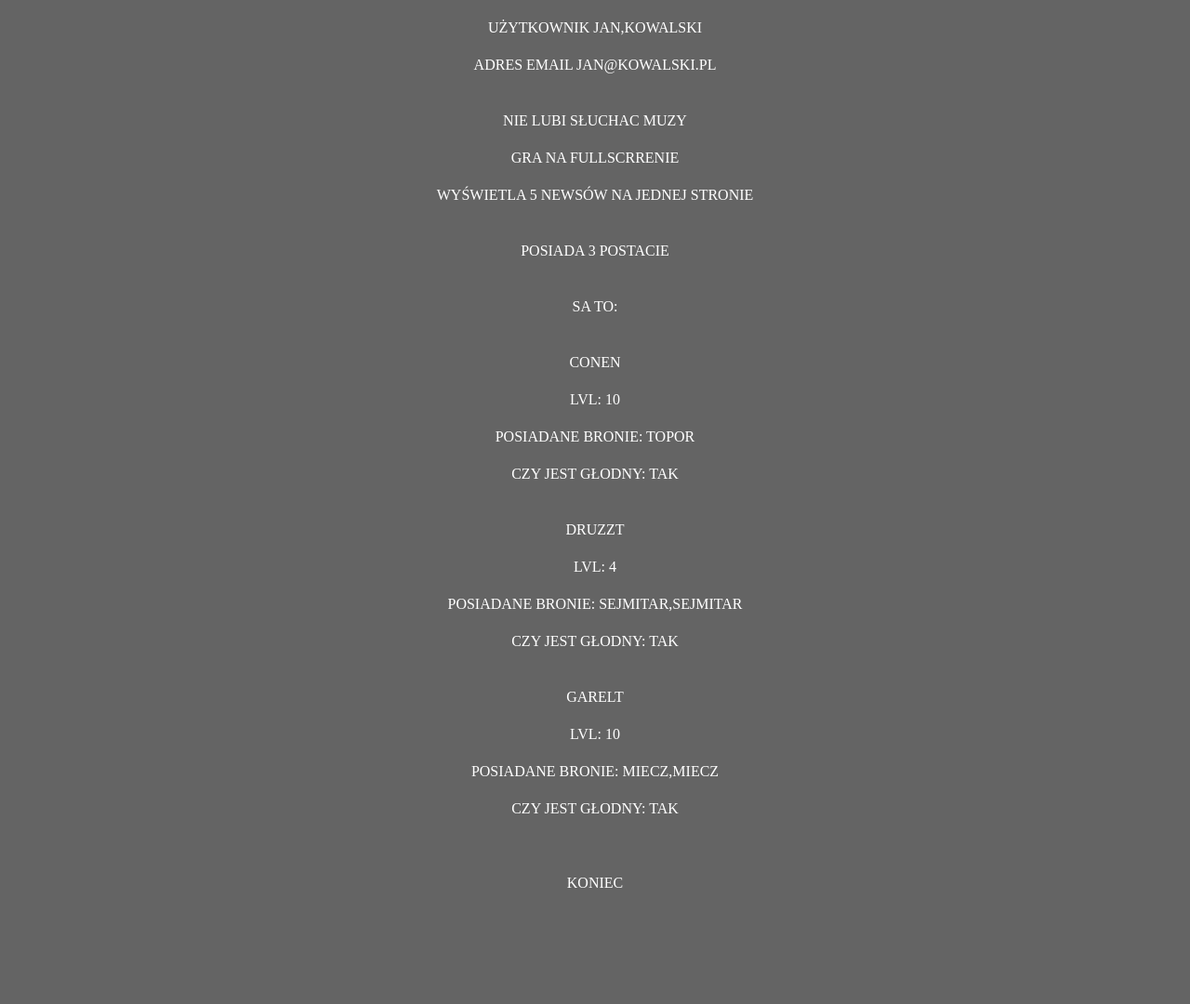
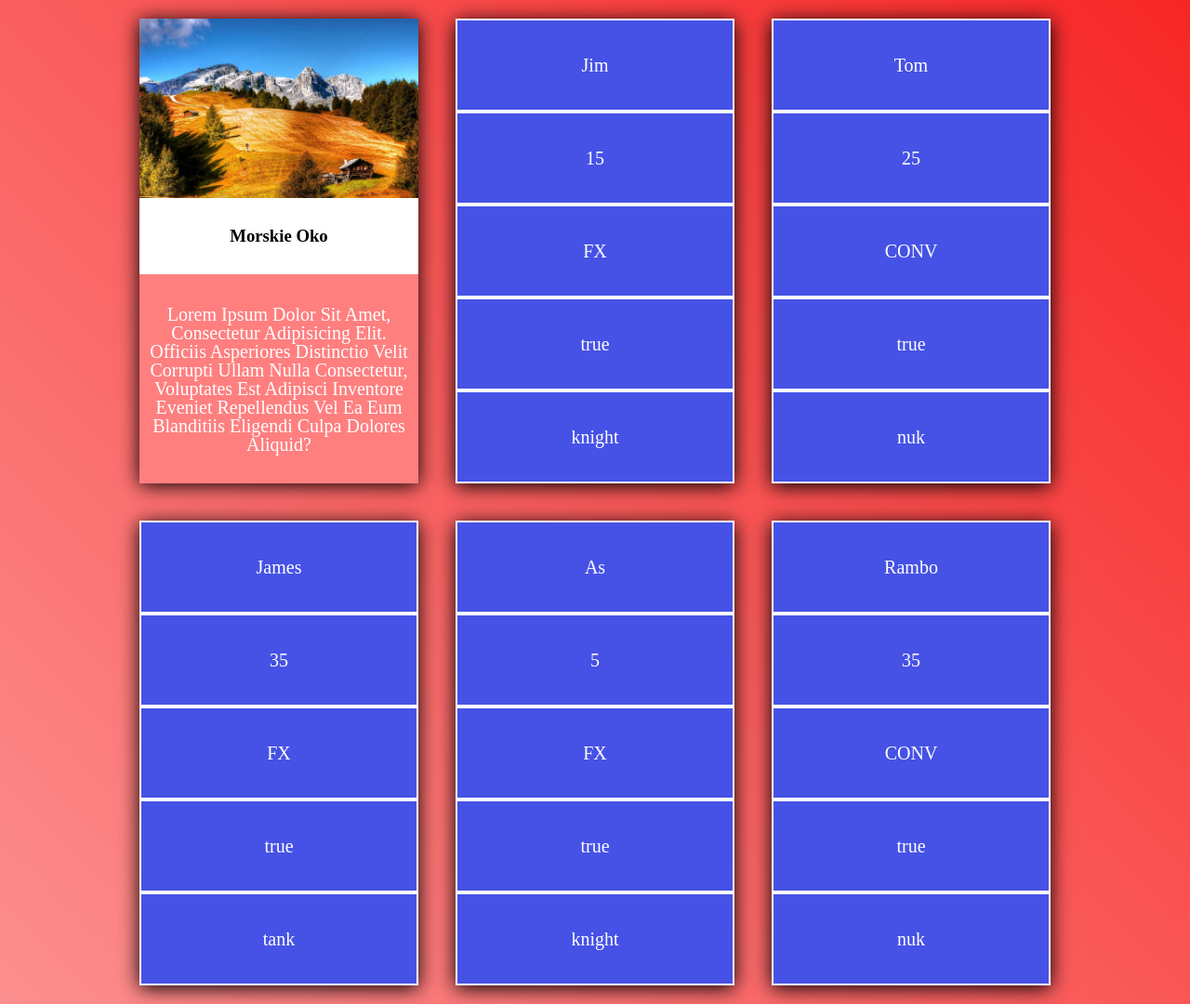
Before and after one commit to chesterxp/Nauka-JS, a PHP site: page /array.html in a window 1280 px wide. Shown: the whole page at 93% size. Before the commit the page ends 955 px from the top, so only its background shows below. Run offline with PHP 8.4, Linux system fonts and the light colour scheme.

Commit message:
cwiczenia z jason2

```diff
--- a/array.html
+++ b/array.html
@@ -2,275 +2,35 @@
 <html lang="en">
 <head>
   <meta charset="UTF-8">
-  <title>Array Cardio 💪</title>
+  <title>Array</title>
+  <link rel="stylesheet" href="css/array.css">
 </head>
-<style>
-  body{
-    display: flex;
-    justify-content: center;
-    align-content: center;
-    flex-direction: column;margin: 0;
-    padding: 0;
-  }
-  p{
-    color: white;
-    background: #646464;
-    padding: 10px 20px;
-    text-transform: uppercase;
-    text-align: center;
-    line-height: 40px;
-    font: 20px;
-    margin: 0 auto;
 
-  }
-  </style>
 <body>
+<div class="box">
 
-  <div id="showMe"></div>
-  <script>
-    // Get your shorts on - this is an array workout!
-    // ## Array Cardio Day 1
 
-    // Some data we can work with
-
-    const inventors = [
-      { first: 'Albert', last: 'Einstein', year: 1879, passed: 1955 },
-      { first: 'Isaac', last: 'Newton', year: 1643, passed: 1727 },
-      { first: 'Galileo', last: 'Galilei', year: 1564, passed: 1642 },
-      { first: 'Marie', last: 'Curie', year: 1867, passed: 1934 },
-      { first: 'Johannes', last: 'Kepler', year: 1571, passed: 1630 },
-      { first: 'Nicolaus', last: 'Copernicus', year: 1473, passed: 1543 },
-      { first: 'Max', last: 'Planck', year: 1858, passed: 1947 }
-//      { first: 'Katherine', last: 'Blodgett', year: 1898, passed: 1979 },
-//      { first: 'Ada', last: 'Lovelace', year: 1815, passed: 1852 },
-//      { first: 'Sarah E.', last: 'Goode', year: 1855, passed: 1905 },
-//      { first: 'Lise', last: 'Meitner', year: 1878, passed: 1968 },
-//      { first: 'Hanna', last: 'Hammarström', year: 1829, passed: 1909 }
-    ];
-
-    const people = ['Beck, Glenn', 'Becker, Carl', 'Beckett, Samuel', 'Beddoes, Mick', 'Beecher, Henry', 'Beethoven, Ludwig', 'Begin, Menachem', 'Belloc, Hilaire', 'Bellow, Saul', 'Benchley, Robert', 'Benenson, Peter', 'Ben-Gurion, David', 'Benjamin, Walter', 'Benn, Tony', 'Bennington, Chester', 'Benson, Leana', 'Bent, Silas', 'Bentsen, Lloyd', 'Berger, Ric', 'Bergman, Ingmar', 'Berio, Luciano', 'Berle, Milton', 'Berlin, Irving', 'Berne, Eric', 'Bernhard, Sandra', 'Berra, Yogi', 'Berry, Halle', 'Berry, Wendell', 'Bethea, Erin', 'Bevan, Aneurin', 'Bevel, Ken', 'Biden, Joseph', 'Bierce, Ambrose', 'Biko, Steve', 'Billings, Josh', 'Biondo, Frank', 'Birrell, Augustine', 'Black, Elk', 'Blair, Robert', 'Blair, Tony', 'Blake, William'];
-
-    //https://javascript30.com/account/access/58d5564dbad3b321c1519b5e/view/99f049bb27
-    var arrayJSON = 'https://gist.githubusercontent.com/Miserlou/c5cd8364bf9b2420bb29/raw/2bf258763cdddd704f8ffd3ea9a3e81d25e2c6f6/cities.json';
-
-    // Array.prototype.filter()
-    // 1. Filter the list of inventors for those who were born in the 1500's
-//    var len = inventors.length;
-//    for (var i=0;i<len;i++){
-//      var val = inventors[i].year;
-//      if( val> 1500 && val <1599){
-//        console.log(val);
-//      }
-//    }
-
-//    const fifteen = inventors.filter(investor => {
-//      if(investor.year >= 1500 && investor.year <1600){
-//        return true;
-//      }
-//    });
-//    console.table(fifteen);
-
-      //const fifteen = inventors.filter(investor => (investor.year >= 1500 && investor.year <1600));
-    //console.table(fifteen);
-
-//    console.log(inventors[0].year);
-
-    //-----------------------------------------------------------------------------------------------------------
-    // Array.prototype.map()
-    // 2. Give us an array of the inventors' first and last names
-//    const fullName = inventors.map(function(d) {
-//      return d.first +' '+ d.last;
-//    });
-//    console.log(fullName);
-
-//    var nameArray = [];
-//    for (var i = 0;i<len;i++){
-//      var x = inventors[i].first + " " + inventors[i].last;
-//      nameArray.push(x);
-//    }
-//    console.log(nameArray);
+<div class="articeCard">
+  <img src="/images/foto1.jpg" alt="">
+  <h3>Morskie Oko</h3>
+  <p>Lorem ipsum dolor sit amet, consectetur adipisicing elit. Officiis asperiores distinctio velit corrupti ullam nulla consectetur, voluptates est adipisci inventore eveniet repellendus vel ea eum blanditiis eligendi culpa dolores aliquid?</p>
+</div>
+<div id="showMe"></div>
+<!--
+<div class="playCard">
+  <div class="name">JIM</div>
+  <div class="lvl">15</div>
+  <div class="clan">FX</div>
+  <div class="animal">Have pet</div>
+  <div class="char">Knight</div>
+</div>
+-->
+</div>
 
 
 
+<script   src="https://code.jquery.com/jquery-2.2.4.min.js"   integrity="sha256-BbhdlvQf/xTY9gja0Dq3HiwQF8LaCRTXxZKRutelT44="   crossorigin="anonymous"></script>
+  <script src="js/array.js" ></script>
 
-    //-----------------------------------------------------------------------------------------------------------
-    // Array.prototype.sort()
-    // 3. Sort the inventors by birthdate, oldest to youngest
-//    var tablicaSort = [];
-//    for (var i = 0;i<len;i++){
-//      tablicaSort.push(inventors[i].year);
-//    }
-//    var newA = tablicaSort.sort(function(a,b){
-//      return b-a;
-//    });
-//    console.log(newA);
-
-//      const ordered = inventors.sort(function(a,b){
-//      if(a.year<b.year) {
-//        return 1;
-//      }else{
-//        return -1;
-//      }
-//
-//      });
-      //console.table(ordered);
-
-//      const ordered2 = inventors.sort((a,b) => a.year<b.year ? 1 : -1);
-      //console.table (ordered2);
-
-    //-----------------------------------------------------------------------------------------------------------
-    // Array.prototype.reduce()
-    // 4. How many years did all the inventors live?
-//    var totalYears = 0;
-//    for (var i=0;i<len;i++){
-//      var age = inventors[i].passed - inventors[i].year;
-//      totalYears+=age;
-//    }
-//    console.log(totalYears);
-    //-------------------
-//    var total = 0;
-//    const totalYears = inventors.reduce((total,inventor) => {
-//      return total + (inventor.passed-inventor.year);
-//    },0);
-//
-//    console.log(totalYears);
-
-    //-----------------------------------------------------------------------------------------------------------
-    // 5. Sort the inventors by years lived
-    //sortowanie wewnątrz obiektów w tabeli
-//    const oldest = inventors.sort(function(a,b){
-//      const lastGuy = a.passed - a.year;
-//      const nextGuy = b.passed - b.year;
-//      return lastGuy > nextGuy ? -1 : 1;
-//    });
-//      console.table(oldest);
-
-
-
-    //-----------------------------------------------------------------------------------------------------------
-    // 6. create a list of Boulevards in Paris that contain 'de' anywhere in the name
-    // https://en.wikipedia.org/wiki/Category:Boulevards_in_Paris
-    //https://en.wikipedia.org/wiki/Category:Boulevards_in_Paris
-
-    //    const category = document.querySelector('.mw-category');
-    //    const links = Array.from(category.querySelectorAll('a'));
-    //    const de = links
-    //                    .map(link => link.textContent)
-    //                    .filter(streetName => streetName.includes('de'));
-
-
-    //-----------------------------------------------------------------------------------------------------------
-    // 7. sort Exercise
-    // Sort the people alphabetically by last name
-
-//    const alpha = people.sort(function(lastOne, nextOne){
-//      const [aLast,aFirst] = lastOne.split(', ');
-//      const [bLast,bFirst] = nextOne.split(', ');
-//      //return aLast > bLast ? 1 : -1;
-//      console.table(nextOne);
-//
-//    });
-
-//      const alpha = people.sort(function(lastOne, nextOne){
-//          const parts = lastOne.split(', ');
-      //return aLast > bLast ? 1 : -1;
-      //console.log(parts);
-
-//    });
-
-//    var people2 = ['lukasz michal zaw pierwszy', 'aneta weronika zaw','daria monika zaw','tomek rysiek dom'];
-//
-//    const nowa2 = people2.sort(function(a){
-//      //const cos = b.split(' ');
-//      //console.log(cos);
-//      //przypisanie zmiennych do podzielonego textu
-//      const [a2, b2, c2, d2] = a.split(' ');
-//      console.log(a2,b2,c2,d2);
-//    });
-
-
-
-    //-----------------------------------------------------------------------------------------------------------
-    // 8. Reduce Exercise
-    // Sum up the instances of each of these
-//    const data = ['car', 'car', 'truck', 'truck', 'bike', 'walk', 'car', 'van', 'bike', 'walk', 'car', 'van', 'car', 'truck' ];
-//
-//    const transport = data.reduce(function(obj, item){
-//      if(!obj[item]){
-//        obj[item] = 0;
-//      }
-//      obj[item]++;
-//      return obj;
-//    },{});
-//
-//    console.log(transport);
-    var text2 = '{"name":["Jan","Kowalski"],"email":"jan@Kowalski.pl","settings":{"sound":"off","fullScreen":true,"newsDisplayed":5},"Characters":[{"name":"Conen","level":10,"items":["topor"],"hungry":true},{"name":"Druzzt","level":4,"items":["sejmitar","sejmitar"],"hungry":true},{"name":"Garelt","level":10,"items":["miecz","miecz"],"hungry":true}]}';
-    //console.log(text2);
-    var obj2 = JSON.parse(text2);
-    //console.log(obj2);
-    var msg = "<p>Użytkownik " + obj2.name + '</br>';
-    msg += "Adres email " + obj2.email + '</br>';
-    msg += soundON();
-    msg += "<p>Posiada " + obj2.Characters.length + " postacie</p>";
-    msg += "<p>Sa to: <br>" + showHeros()+'</p>';
-    msg += "<p>koniec</p>";
-    function soundON(){
-      var settings = "";
-      if (obj2.settings.sound === 'off'){
-        settings += "<p> Nie lubi słuchac muzy" +'</br>';
-      }
-      else{
-        settings += "Lubi słuchać muzy"+'</br>';
-      };
-
-      if(obj2.settings.fullScreen == true){
-        settings += "Gra na fullScrrenie" +'</br>';
-      }
-      else{
-        settings += "Nie lubi grać na fullScrrenie" +'</br>';
-      };
-      settings += "Wyświetla "+obj2.settings.newsDisplayed + ' newsów na jednej stronie</p>';
-      return settings;
-    };
-    function areHungry(number){
-      var hungry = '';
-      if (obj2.Characters[number].hungry == true){
-        hungry += "Czy jest głodny: TAK";
-      }
-      else{
-        hungry += "<p>Czy jest głodny: NIE</p>";
-      }
-      return hungry;
-    }
-    function showHeros(){
-      var heros ="";
-      for (var i=0;i<3;i++){
-        heros += '<p>' + obj2.Characters[i].name + '<br/>';
-        heros += "LvL: " + obj2.Characters[i].level + '<br>';
-        heros += "Posiadane bronie: " + obj2.Characters[i].items + '<br>';
-        heros += areHungry(i) + '</p>';
-      }
-      return heros;
-    }
-  //console.log(obj2.Characters[1].hungry);
-
-    showMe.innerHTML = msg;
-
-//    var text = '{"employees":[' +
-//      '{"firstName":"John","lastName":"Doe" },' +
-//      '{"firstName":"Anna","lastName":"Smith" },' +
-//      '{"firstName":"Peter","lastName":"Jones" }]}';
-//    console.log(text);
-//    var obj = JSON.parse(text);
-//
-//    console.log(obj);
-//    var showMe = document.querySelector('#showMe');
-//
-//
-//    var imie = obj.employees[2].firstName + " "+ obj.employees[2].lastName;
-//    var wellcome = '<h1> Witamy na naszej stronie </h1>';
-//    wellcome += '<h2> '+ imie+' </h2>';
-//    showMe.innerHTML = wellcome;
-  </script>
 </body>
 </html>
--- /dev/null
+++ b/css/array.css
@@ -0,0 +1,87 @@
+/* Generated by less 2.5.1 */
+body {
+  display: flex;
+  justify-content: center;
+  align-content: center;
+  flex-direction: column;
+  margin: 0;
+  padding: 0;
+  box-sizing: border-box;
+}
+* {
+  box-sizing: border-box;
+}
+p {
+  color: white;
+  background: #646464;
+  padding: 10px 20px;
+  text-transform: uppercase;
+  text-align: center;
+  line-height: 40px;
+  font: 20px;
+  margin: 0 auto;
+}
+.box {
+  background: linear-gradient(45deg, #fd8f8f, #f72626);
+  display: flex;
+  justify-content: center;
+  align-content: center;
+  flex-wrap: wrap;
+}
+.articeCard {
+  width: 300px;
+  max-height: 500px;
+  box-shadow: 0 2px 20px black;
+  margin: 20px;
+  background: white;
+  display: flex;
+  justify-content: space-between;
+  align-items: center;
+  flex-direction: column;
+}
+.articeCard:hover {
+  opacity: 0.90;
+}
+.articeCard img {
+  width: 100%;
+  height: 200px;
+}
+.articeCard h3 {
+  text-align: center;
+  height: 50px;
+}
+.articeCard p {
+  font-size: 20px;
+  line-height: 20px;
+  background: #ff7f7f;
+  text-transform: capitalize;
+  text-align: center;
+  height: 250px;
+  color: white;
+  padding: 5px;
+}
+.articeCard h3,
+.articeCard p {
+  display: flex;
+  justify-content: center;
+  align-items: center;
+}
+.playCard {
+  width: 300px;
+  margin: 20px;
+  box-shadow: 0 3px 20px black;
+  background: #4652e5;
+  color: white;
+}
+.playCard .name,
+.playCard .lvl,
+.playCard .clan,
+.playCard .animal,
+.playCard .char {
+  height: 100px;
+  display: flex;
+  justify-content: center;
+  align-items: center;
+  border: 2px solid white;
+  font-size: 20px;
+}
--- /dev/null
+++ b/css/array.less
@@ -0,0 +1,85 @@
+  body{
+    display: flex;
+    justify-content: center;
+    align-content: center;
+    flex-direction: column;margin: 0;
+    padding: 0;
+    box-sizing: border-box;
+  }
+*{
+  box-sizing: border-box;
+}
+  p{
+    color: white;
+    background: #646464;
+    padding: 10px 20px;
+    text-transform: uppercase;
+    text-align: center;
+    line-height: 40px;
+    font: 20px;
+    margin: 0 auto;
+  }
+
+
+
+.box{
+  background: linear-gradient(45deg, #fd8f8f, #f72626);
+  display: flex;
+  justify-content: center;
+  align-content: center;
+  flex-wrap: wrap;
+}
+.articeCard{
+  width: 300px;
+  max-height: 500px;
+  box-shadow: 0 2px 20px black;
+  margin: 20px;
+  background: white;
+  display: flex;
+  justify-content: space-between;
+  align-items: center;
+  flex-direction: column;
+  &:hover{
+    opacity: 0.90;
+  }
+  img{
+    width: 100%;
+    height: 200px;
+  }
+  h3{
+    text-align: center;
+    height: 50px;
+  }
+  p{
+    font-size: 20px;
+    line-height: 20px;
+    background: #ff7f7f;
+    text-transform: capitalize;
+    text-align: center;
+    height: 250px;
+    color: white;
+    padding: 5px;
+  }
+  h3, p{
+    display: flex;
+    justify-content: center;
+    align-items: center;
+  }
+}
+.playCard {
+	width: 300px;
+  margin: 20px;
+  box-shadow: 0 3px 20px black;
+  background: #4652e5;
+  color: white;
+
+  .name, .lvl, .clan, .animal, .char{
+    height: 100px;
+    display: flex;
+    justify-content: center;
+    align-items: center;
+    border: 2px solid white;
+    font-size: 20px;
+
+  }
+}
--- a/css/cwiczenia.css
+++ b/css/cwiczenia.css
@@ -131,7 +131,7 @@ body {
   font-family: 'Lato', sans-serif;
   font-size: 20px;
 }
-#black {
+#bblack {
   background: #000000;
   position: fixed;
   top: 0;
--- a/css/cwiczenia.less
+++ b/css/cwiczenia.less
@@ -56,7 +56,7 @@ body{
   font-size: 20px;
 }
 
-#black{
+#bblack{
   background: rgb(0, 0, 0);
   position: fixed;
   top: 0;
--- a/js/cwiczenia.js
+++ b/js/cwiczenia.js
@@ -1,4 +1,5 @@
 $(document).ready(function(){
+  //wysłanie danych z formularza
     $('#login').submit(function() {
     var formData = $(this).serialize();
     $.post('login.php',formData,processData);
@@ -18,6 +19,7 @@ $(document).ready(function(){
     }
     return false;
   });
+  //załadowanie danych z innej strony bez przeladowania
     $('#list a').click(function(e){
     var url = $(this).attr('href');
     console.log(url);
--- a/json2.json
+++ b/json2.json
@@ -5,3 +5,7 @@
 "Characters":[
   {"name":"Conen","level":10,"items":["topor"],"hungry":true},
   {"name":"Druzzt","level":4,"items":["sejmitar","sejmitar"],"hungry":true},{"name":"Garelt","level":10,"items":["miecz","miecz"],"hungry":true}]}';
+
+
+
+'{"characters":[{"name":"Jim","level":"15","clan":"FX","animal":true,"class":"knight"},{"name":"Tom","level":"25","clan":"CONV","animal":true,"class":"nuk"},{"nme":"James","level":"35","clan":"FX","animal":true,"class":"tank"},{"name":"As","level":"5","clan":"FX","animal":true,"class":"knight"},{"name":"Rambo","level":"35","clan":"CONV","animal":true,"class":"nuk"}]}'
```
Also changed, not shown: js/array.js (added, +286 -0 lines).
